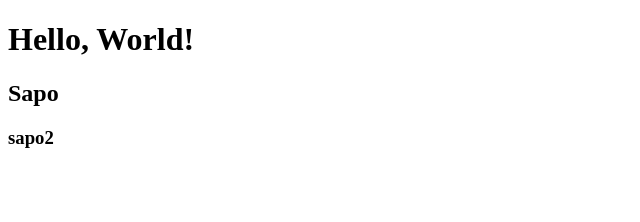
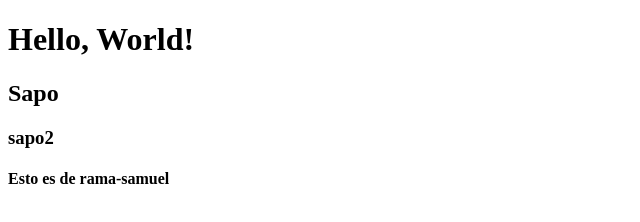
Before and after one commit to samuel077ml/clase-git-jueves, a plain HTML site: page index.html in a window 1280 px wide. Shown: the whole page, without its empty margins (0-640 px from the left). Drawn offline with Linux system fonts and the light colour scheme.

Commit message:
Agrego un h3

```diff
--- a/index.html
+++ b/index.html
@@ -9,5 +9,6 @@
     <h1>Hello, World!</h1>
     <h2>Sapo</h2>
     <h3>sapo2</h3>
+    <h4>Esto es de rama-samuel</h4>
   </body>
 </html>
```
